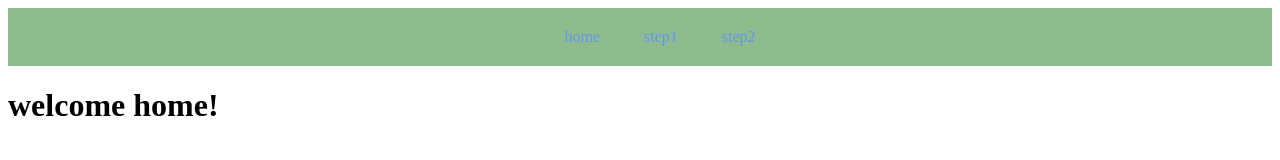
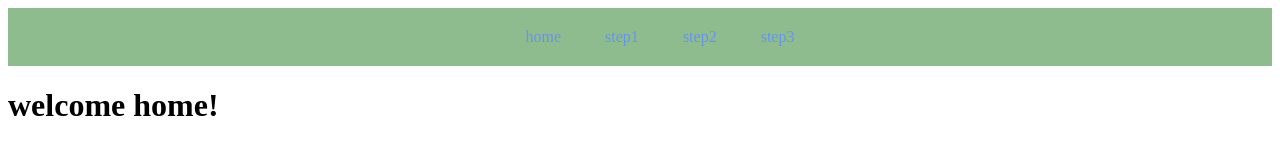
Before and after one commit to Tyskoota123/mmp240, a plain HTML site: page navexercise/index.html in a window 1280 px wide. Drawn offline with Linux system fonts and the light colour scheme.

Commit message:
added new link

```diff
--- a/navexercise/index.html
+++ b/navexercise/index.html
@@ -11,6 +11,8 @@
                 <li><a href="index.html">home</a></li>
                 <li><a href="index.html">step1</a></li>
                 <li><a href="index.html">step2</a><li>
+                <li><a href="index.html">step3</a><li>
+
             </ul>
         </nav>
     <h1>welcome home!</h1>
```
